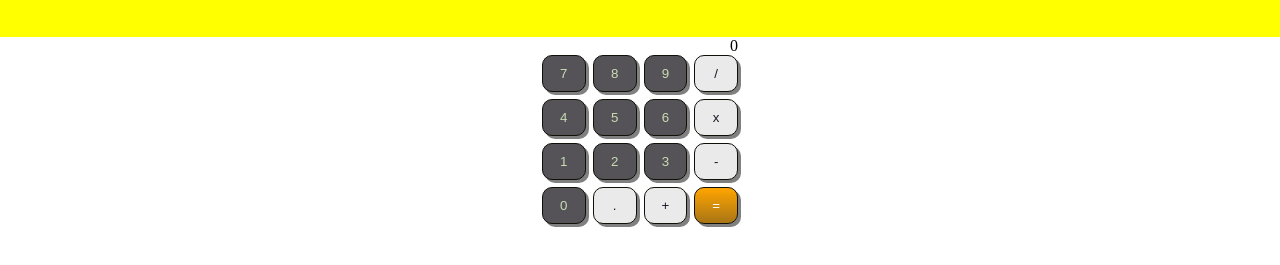
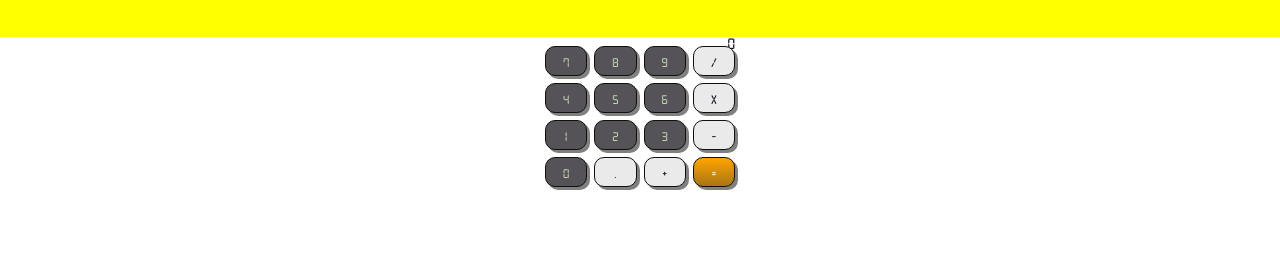
Before and after one commit to Tropienet/calculatorv, a plain HTML site: page index.html in a window 1280 px wide. Shown: the part 81-346 px from the top of the page. Drawn offline with Linux system fonts and the light colour scheme.

Commit message:
Added font digital 7

```diff
--- a/styles/style.css
+++ b/styles/style.css
@@ -1,3 +1,8 @@
+@font-face {
+    font-family: "Digital7";
+    src: url("../fonts/digital-7.ttf") format("truetype");
+}
+
 * {
     box-sizing: border-box;
 }
@@ -31,6 +36,7 @@ header {
 
 #display {
     text-align: right;
+    font-family: "Digital7", sans-serif;
 }
 
 .button-container {
@@ -40,6 +46,7 @@ header {
 }
 
 button {
+    font-family: "Digital7", sans-serif;
     padding: 10px 17px;
     border-radius: 10px;
     border: 1px solid #0f1108;
```
Also changed, not shown: fonts/digital-7.ttf (added).
